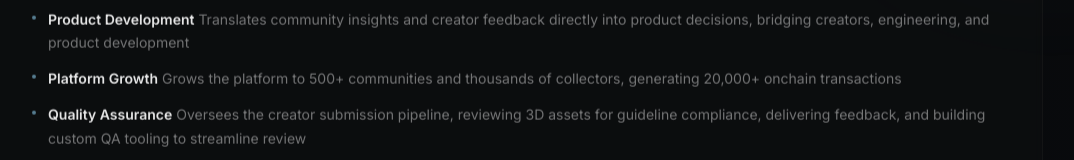
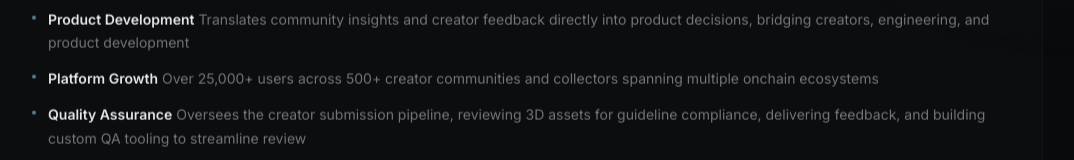
Before and after one commit to unbx/nanalifestyle, a Next.js app: page / in a window 1280 px wide. Shown: the part 3087-3247 px from the top of the page, without its empty margins (123-1197 px from the left). Built offline with nearby package versions, Linux system fonts and the light colour scheme.

Commit message:
Update Platform Growth stats: 25,000+ users

```diff
--- a/src/app/page.tsx
+++ b/src/app/page.tsx
@@ -542,7 +542,7 @@ function ProductSection() {
               ["AI Workflows", "Designs and applies AI tools across concepting, content creation, and automation workflows while architecting agentic pipelines within the platform"],
               ["Creator Enablement & Onboarding", "Writes and maintains all product documentation, creator guides, and onboarding materials covering tooling, APIs, avatars, wearables, and troubleshooting"],
               ["Product Development", "Translates community insights and creator feedback directly into product decisions, bridging creators, engineering, and product development"],
-              ["Platform Growth", "Grows the platform to 500+ communities and thousands of collectors, generating 20,000+ onchain transactions"],
+              ["Platform Growth", "Over 25,000+ users across 500+ creator communities and collectors spanning multiple onchain ecosystems"],
               ["Quality Assurance", "Oversees the creator submission pipeline, reviewing 3D assets for guideline compliance, delivering feedback, and building custom QA tooling to streamline review"],
             ].map(([label, desc], i) => (
               <div key={i} className="highlight"><span className="highlight-dot" style={{ background: "rgba(136,200,232,0.6)" }}></span><span className="highlight-text"><strong style={{ color: "rgba(255,255,255,0.9)", fontWeight: 600 }}>{label}</strong> <span style={{ color: "rgba(224,224,224,0.5)" }}>{desc}</span></span></div>
```
